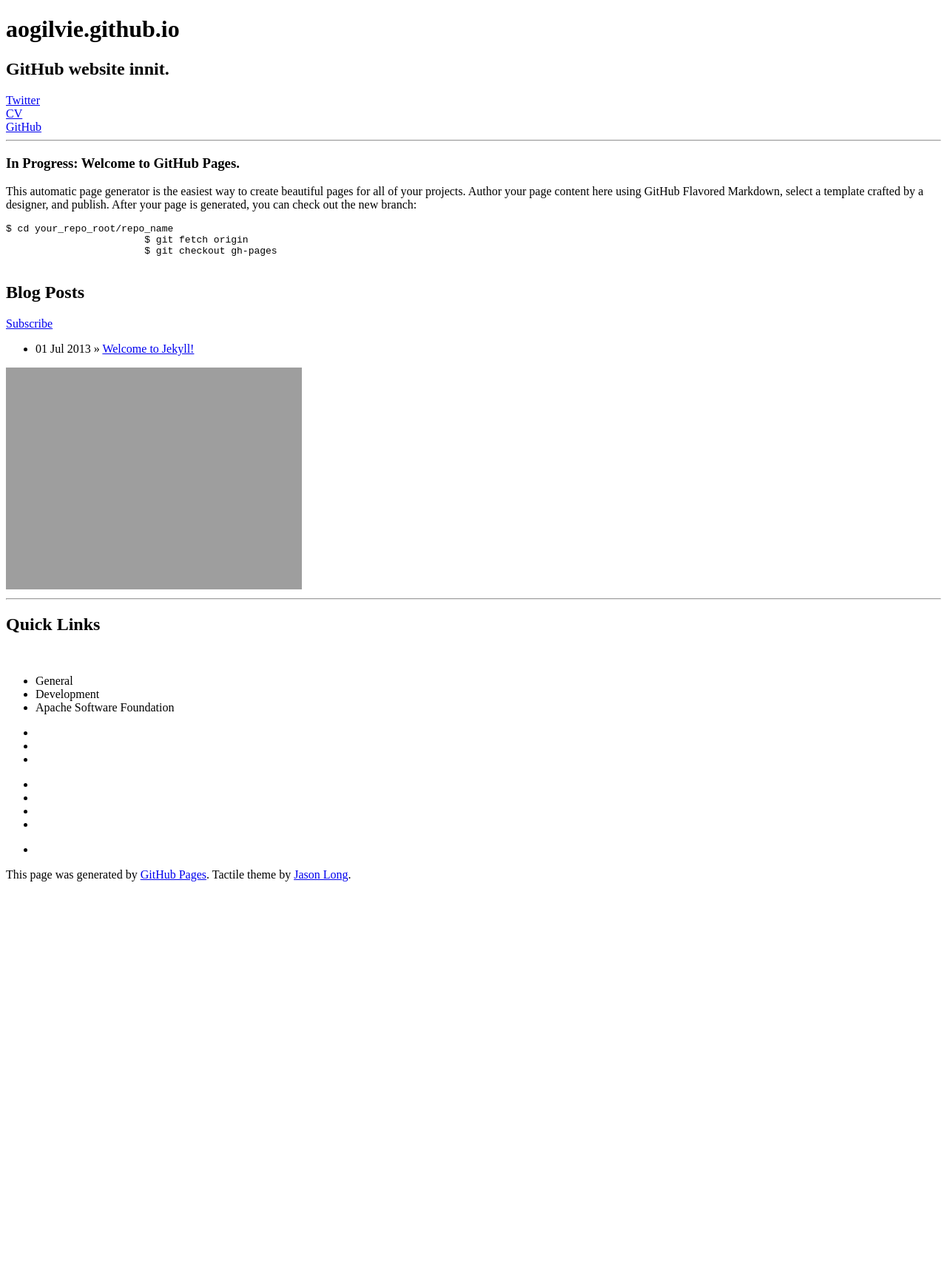
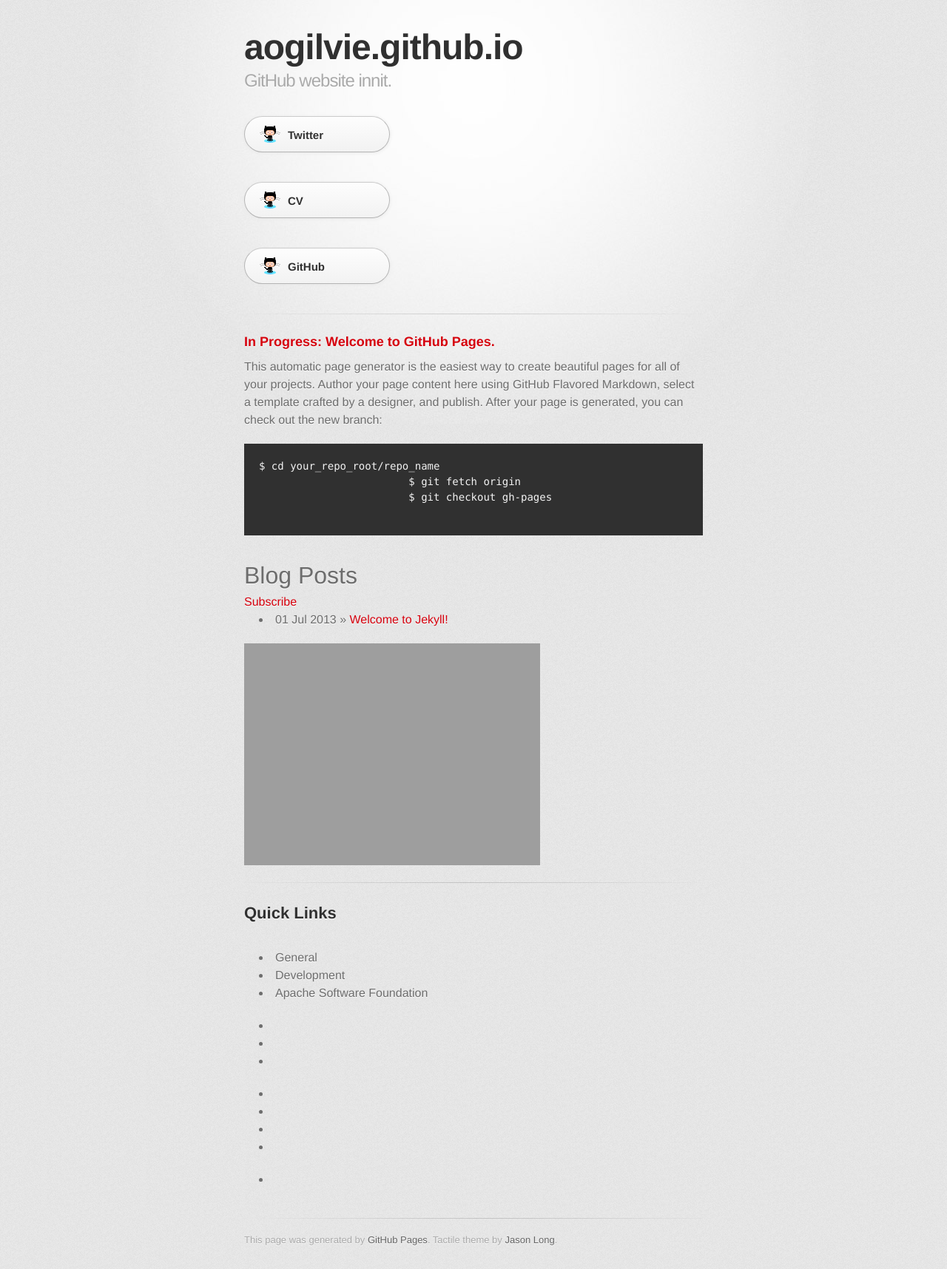
Before and after one commit to aogilvie/aogilvie.github.com, a Jekyll site: the page built from new_index.html, in a window 1280 px wide. Shown: the whole page at 74% size. Built offline with Jekyll 4.4.1, drawn with Linux system fonts in a browser that asks for light colours; some web fonts are replaced; before the commit the page ends 1200 px from its top, so only the background shows below that.

Commit message:
error in site path urls

```diff
--- a/_includes/head.html
+++ b/_includes/head.html
@@ -1,5 +1,5 @@
 <head>
-    <link rel="SHORTCUT ICON" href="{{ site.baseurl }}/blog/favicon.ico"/>
+    <link rel="SHORTCUT ICON" href="{{ site.baseurl }}/favicon.ico"/>
     <meta charset="utf-8">
     <meta http-equiv="X-UA-Compatible" content="IE=edge,chrome=1">
     <meta http-equiv="Content-Type" content="text/html; charset=UTF-8" />
@@ -10,13 +10,13 @@
     -->
     <title>{{ page.title }}</title>
     <link href='https://fonts.googleapis.com/css?family=Chivo:900' rel='stylesheet' type='text/css'>
-    <link rel="stylesheet" type="text/css" href="{{ site.baseurl }}/blog/css/stylesheet.css" media="screen" />
-    <link rel="stylesheet" type="text/css" href="{{ site.baseurl }}/blog/css/pygment_trac.css" media="screen" />
-    <link rel="stylesheet" type="text/css" href="{{ site.baseurl }}/blog/css/print.css" media="print" />
+    <link rel="stylesheet" type="text/css" href="{{ site.baseurl }}/css/stylesheet.css" media="screen" />
+    <link rel="stylesheet" type="text/css" href="{{ site.baseurl }}/css/pygment_trac.css" media="screen" />
+    <link rel="stylesheet" type="text/css" href="{{ site.baseurl }}/css/print.css" media="print" />
     <!--[if lt IE 9]>
     <script src="//html5shiv.googlecode.com/svn/trunk/html5.js"></script>
     <![endif]-->
-    <script src="{{ site.baseurl }}/blog/js/smooth.pack.js" type="text/javascript"></script>
+    <script src="{{ site.baseurl }}/js/smooth.pack.js" type="text/javascript"></script>
     <script type="text/javascript">
       var _gaq = _gaq || [];
       _gaq.push(['_setAccount', 'UA-94271-30']);
```
